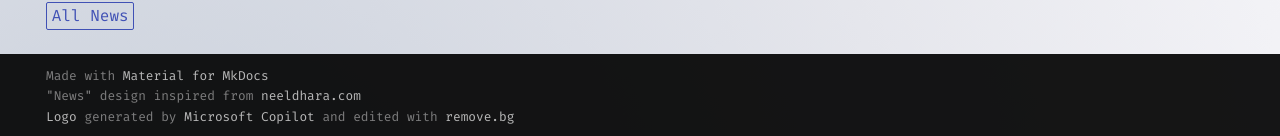
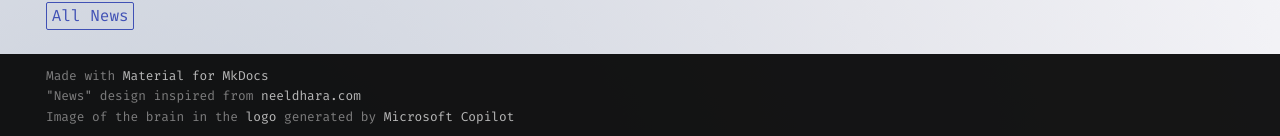
Before and after one commit to brain-informatics/brain-informatics.github.io, an MkDocs documentation site: the page built from docs/index.md, in a window 1280 px wide and 900 px high, scrolled down 810 px. Shown: the part 761-897 px from the top of the window. Built offline with MkDocs 1.6.1 and Material for MkDocs 9.7.7, drawn with Linux system fonts in a browser that asks for light colours.

Commit message:
added attributions

```diff
--- a/docs/overrides/partials/copyright.html
+++ b/docs/overrides/partials/copyright.html
@@ -44,7 +44,8 @@
       neeldhara.com
       </a>
       <br>
-      <a href="assets/logo.png" target="_blank", rel="noopener">Logo</a>
+      Image of the brain in the
+      <a href="assets/logo_header.png" target="_blank", rel="noopener">logo</a>
       generated by
       <a
         href="https://copilot.microsoft.com/"
@@ -52,12 +53,5 @@
       >
         Microsoft Copilot
       </a>
-      and edited with
-      <a
-        href="https://www.remove.bg/"
-        target="_blank" rel="noopener"
-      >
-        remove.bg
-      </a>
     {% endif %}
   </div>
--- a/docs/stylesheets/carousel.css
+++ b/docs/stylesheets/carousel.css
@@ -1,3 +1,9 @@
+/*
+Thanks to: https://github.com/webtutorialsw/css_sliding_cards.git
+Inspired from `https://m3.material.io/components/carousel/overview` and the design in
+`https://devin.ai/`
+*/
+
 .carousel_wrapper {
     width: 100%;
     display: flex;
```
